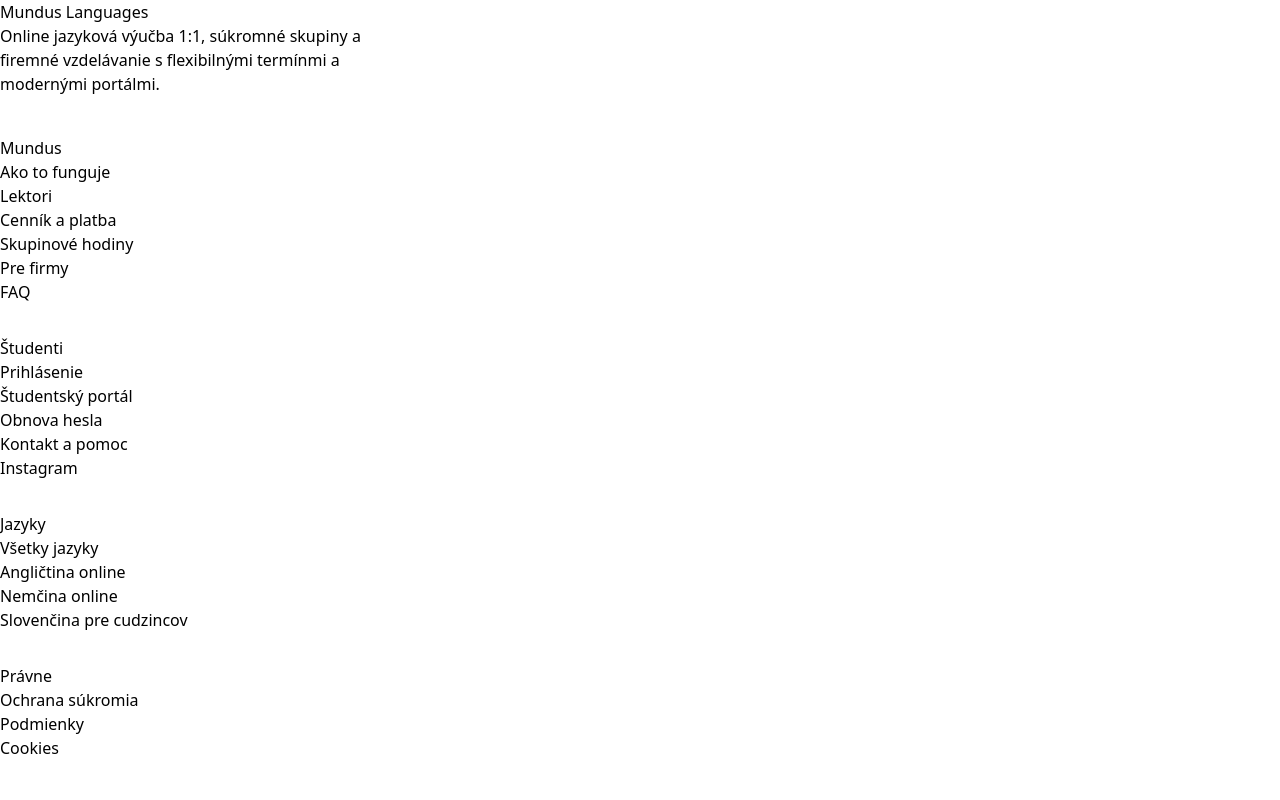
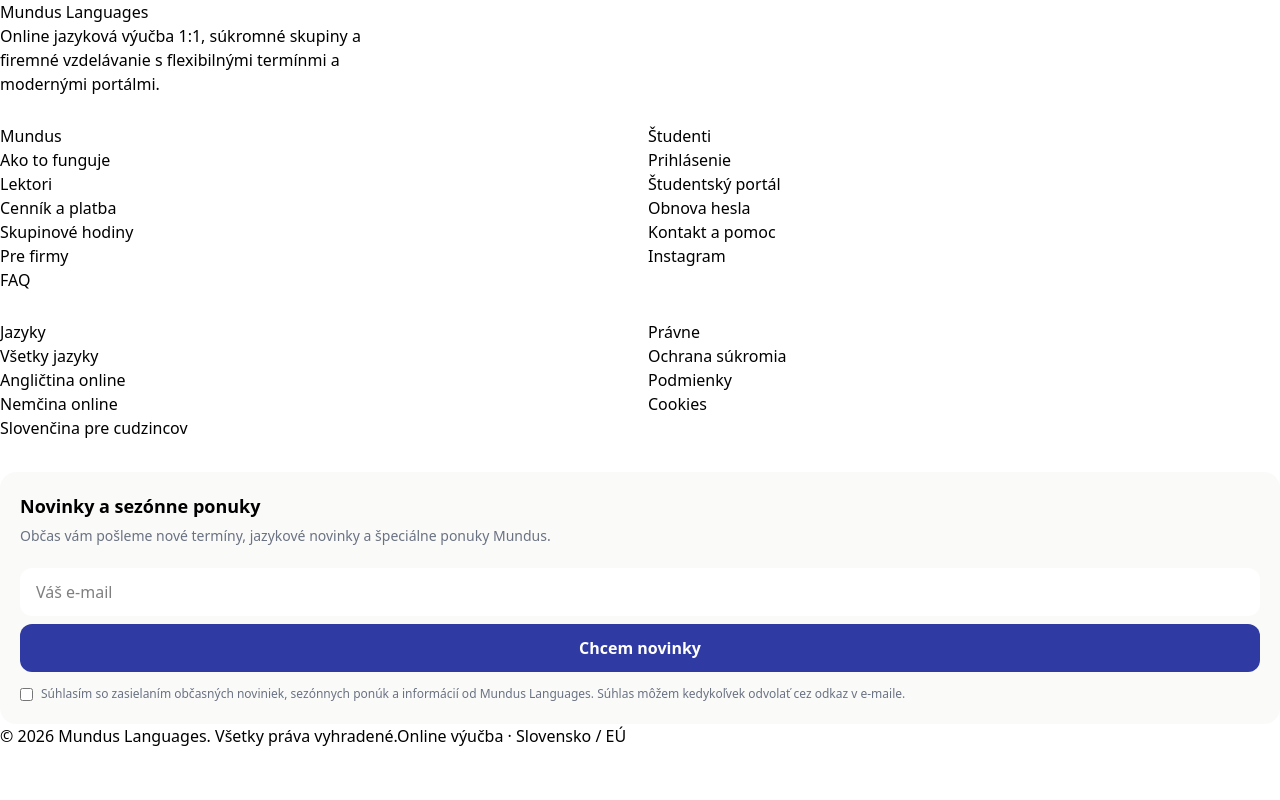
Before and after one commit to 505hits/mundus, a Next.js app: page /pricing in a window 1280 px wide. Shown: the part 4360-5160 px from the top of the page. After the commit the page ends 5108 px from the top, so only its background shows below. Built offline with nearby package versions, Linux system fonts and the light colour scheme; no server answers.

Commit message:
Refine small-screen Footer.tsx layout

```diff
--- a/src/components/Footer.tsx
+++ b/src/components/Footer.tsx
@@ -52,14 +52,14 @@ export default function Footer() {
 
   return <footer className="footer bg-white">
     <div className="container">
-      <div className="grid gap-10 lg:grid-cols-[1.2fr_2fr]">
+      <div className="grid gap-7 sm:gap-10 lg:grid-cols-[1.2fr_2fr]">
         <div>
           <Link href={prefix} className="footer-brand">Mundus Languages</Link>
           <p className="footer-desc max-w-sm">
             {sk ? "Online jazyková výučba 1:1, súkromné skupiny a firemné vzdelávanie s flexibilnými termínmi a modernými portálmi." : "Online 1:1 language lessons, private groups and company training with flexible scheduling and modern portals."}
           </p>
         </div>
-        <div className="grid gap-8 sm:grid-cols-2 lg:grid-cols-4">
+        <div className="grid grid-cols-2 gap-x-4 gap-y-7 sm:gap-8 lg:grid-cols-4">
           {groups.map(group => <nav key={group.title} aria-label={group.title}>
             <p className="footer-title">{group.title}</p>
             <ul className="footer-links">
@@ -72,7 +72,7 @@ export default function Footer() {
           </nav>)}
         </div>
       </div>
-      <div className="mt-10 rounded-3xl border border-[#E5E7F0] bg-[#FAFAF9] p-5 sm:p-6">
+      <div className="mt-8 rounded-2xl border sm:mt-10 sm:rounded-3xl border-[#E5E7F0] bg-[#FAFAF9] p-5 sm:p-6">
         <div className="grid gap-5 lg:grid-cols-[0.9fr_1.1fr] lg:items-center">
           <div>
             <p className="text-lg font-semibold">{sk ? "Novinky a sezónne ponuky" : "Updates & seasonal offers"}</p>
```
